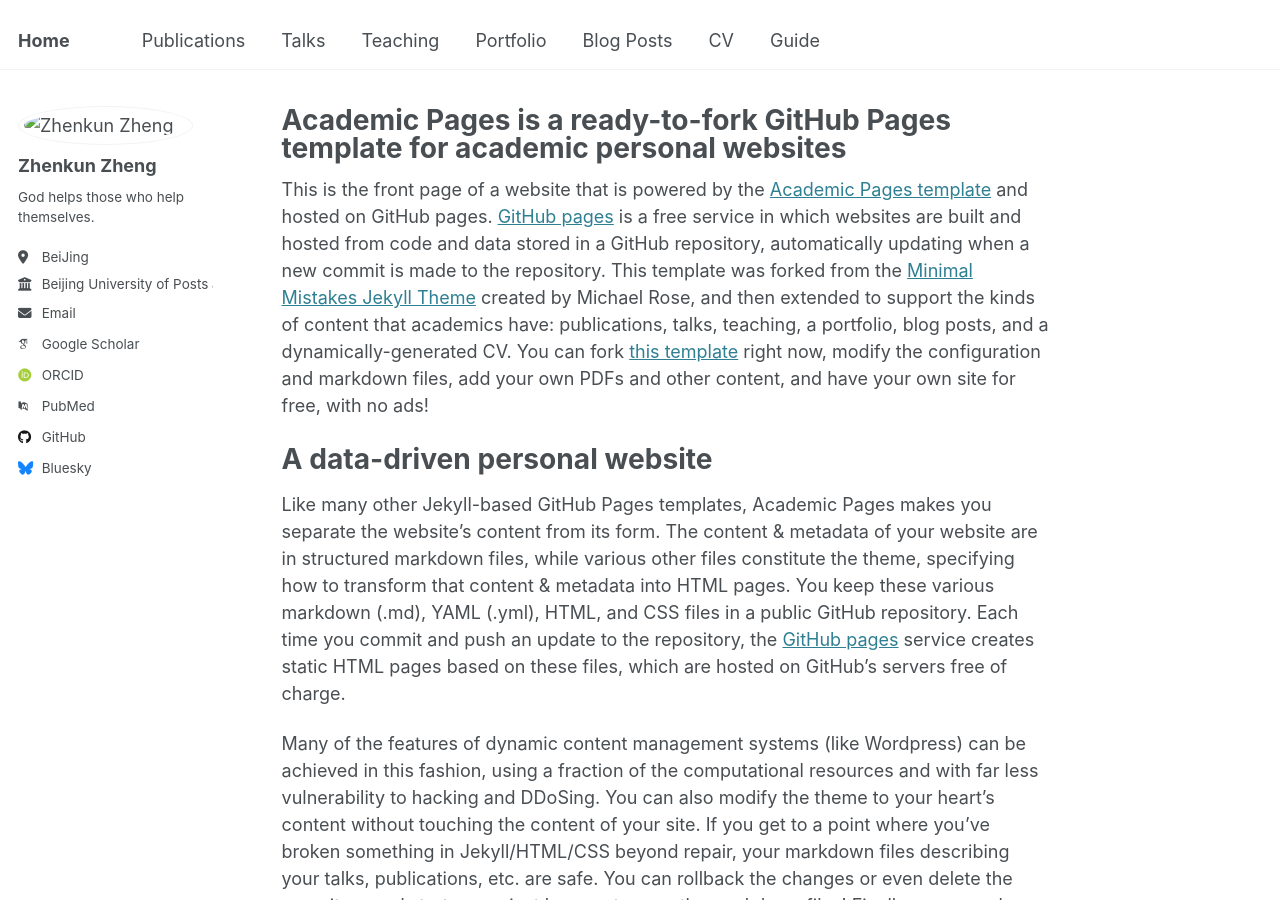
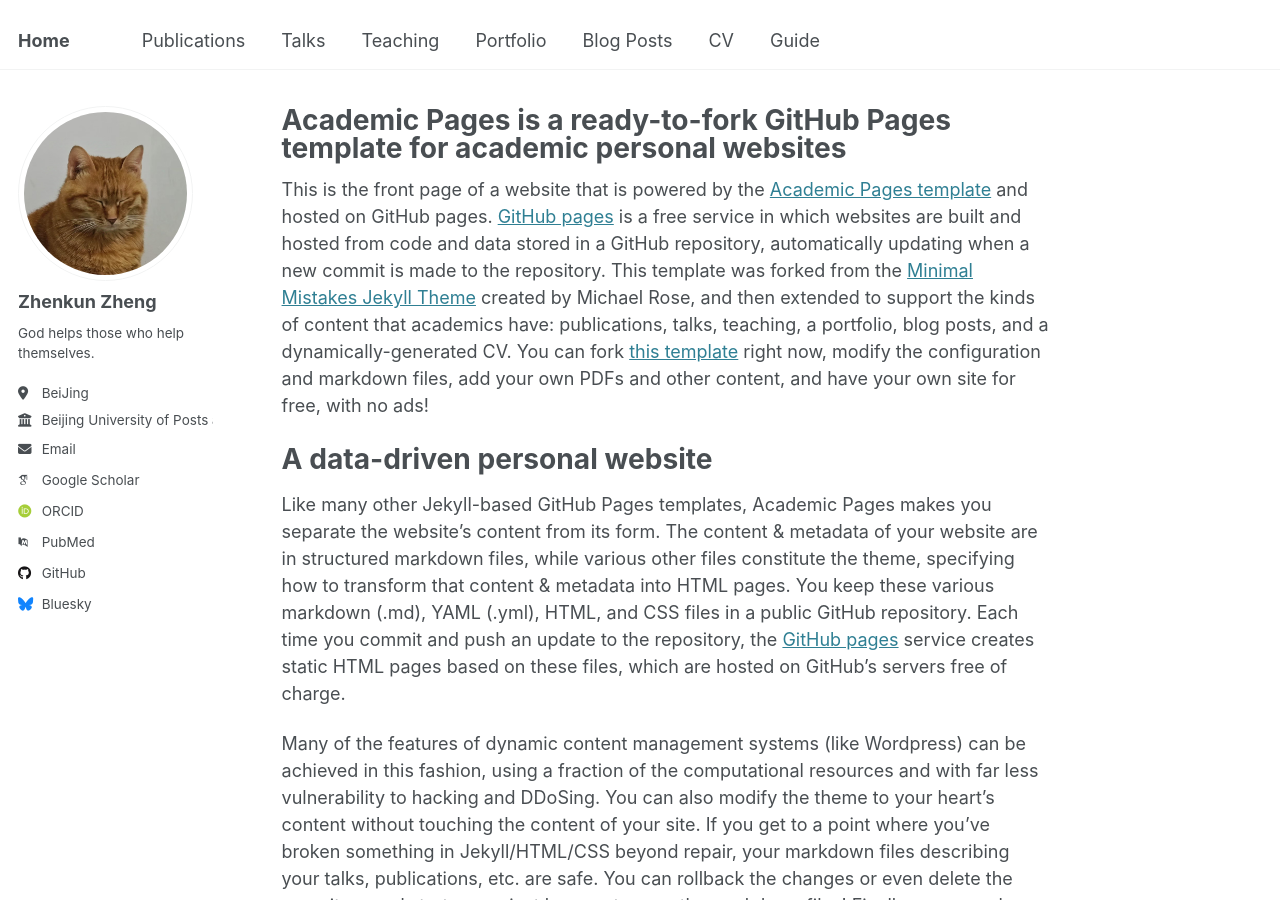
Before and after one commit to zzcakun/zzcakun.github.io, a Jekyll site: the page built from _pages/about.md, in a window 1280 px wide and 900 px high. Built offline with Jekyll 4.4.1, drawn with Linux system fonts in a browser that asks for light colours; some web fonts are replaced.

Commit message:
Update _config.yml

```diff
--- a/_config.yml
+++ b/_config.yml
@@ -22,7 +22,7 @@ repository               : "academicpages/academicpages.github.io"
 #               Additional customization can be done by editing /_includes/author-profile.html
 author:
   # Biographic information
-  avatar           : "images/cat.jpg"
+  avatar           : "cat.jpg"
   name             : "Zhenkun Zheng"
   pronouns         : # example: "she/her"
   bio              : "God helps those who help themselves."
```
